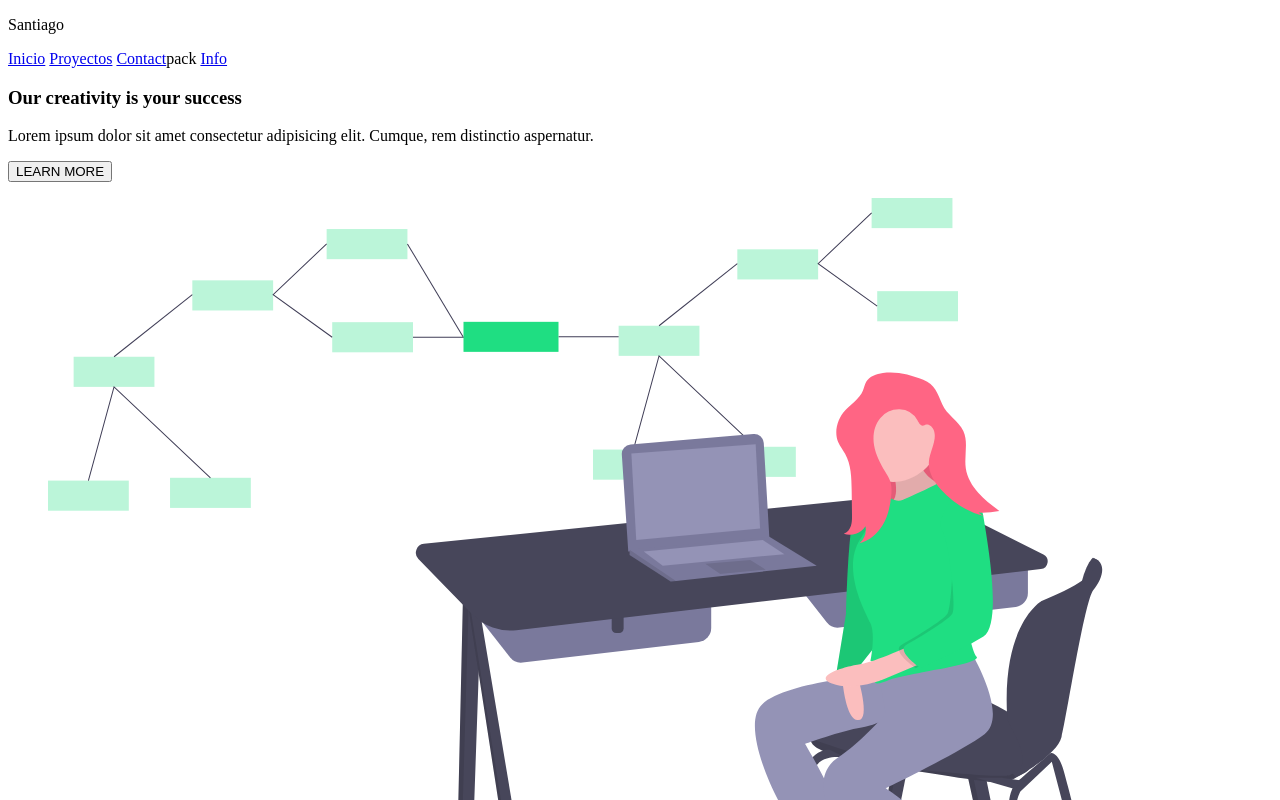
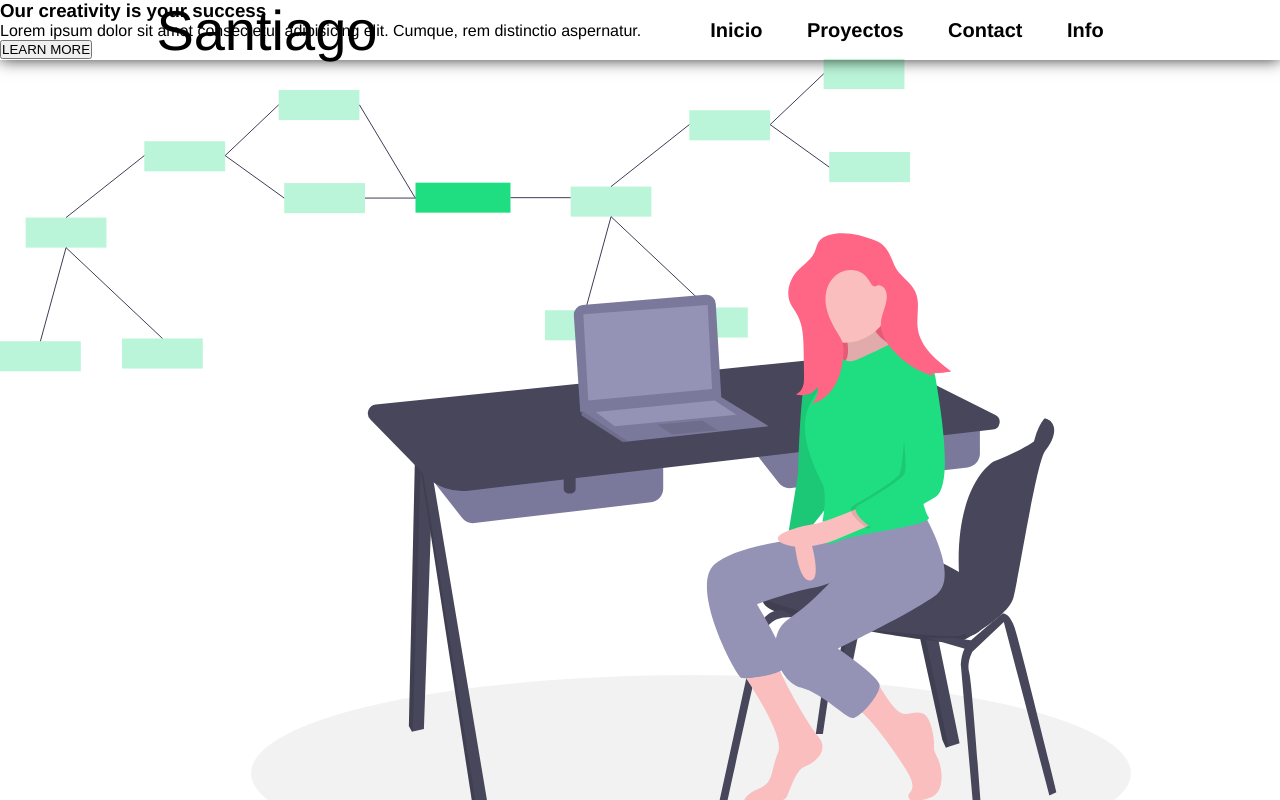
Before and after one commit to SantiagoGDev/PageWebAnimations, a plain HTML site: page index.html in a window 1280 px wide. Shown: the top 800 px of the page. Drawn offline with Linux system fonts and the light colour scheme.

Commit message:
dando estilos al header con flexbox y haciendo que sea fijo

```diff
--- /dev/null
+++ b/css/estilos.css
@@ -0,0 +1,37 @@
+*{
+	padding: 0;
+	margin: 0;
+	box-sizing: border-box;
+}
+body{
+	font-size: 16px;
+	font-family: 'Helvetica';
+}
+/*           Header Fixed         */
+.header{
+	position: fixed;
+	top: 0;
+	width: 100%;
+	height: 60px;
+	box-shadow: 0px 0px 15px 0px rgba(0,0,0,.8);
+
+	display: flex;
+	justify-content: space-around;
+	align-items: center;
+}
+.header__logo{
+	display: block;
+	font-size: 7vmin;
+}
+.main-menu__item{
+	text-decoration: none;
+	color: #000;
+	font-weight: bold;
+	padding: 10px 20px;
+	font-size: 20px;
+}
+.main-menu__item:hover{
+	background: #88e396;
+	color: #fff;
+}
+/*           Header Fixed         */
--- a/index.html
+++ b/index.html
@@ -5,8 +5,8 @@
 	<meta name="viewport" content="width=device-width, initial-scale=1.0">
 	<meta name="description" content="Descripcion de la pagina">
 	<title>Page Web-1</title>
-<!-- 	<link rel="stylesheet" href="archivo.css">
-	<link rel="shortcut icon" href=""> -->
+	<link rel="stylesheet" href="css/estilos.css">
+	<link rel="shortcut icon" href="">
 </head>
 <body>
 	<header class="header">
@@ -14,7 +14,7 @@
 		<nav class="main-menu">
 			<a href="#" class="main-menu__item">Inicio</a>
 			<a href="#" class="main-menu__item">Proyectos</a>
-			<a href="#" class="main-menu__item">Contact</a>pack
+			<a href="#" class="main-menu__item">Contact</a>
 			<a href="#" class="main-menu__item">Info</a>
 		</nav>
 	</header>
```
